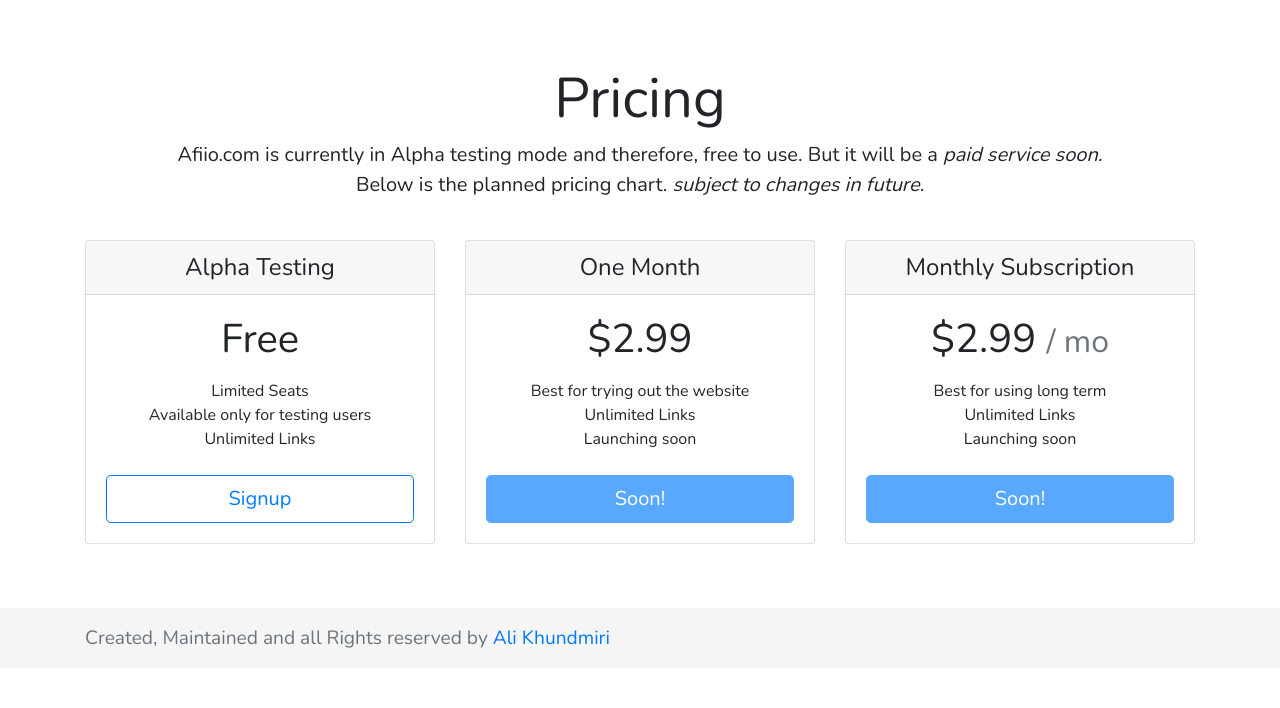
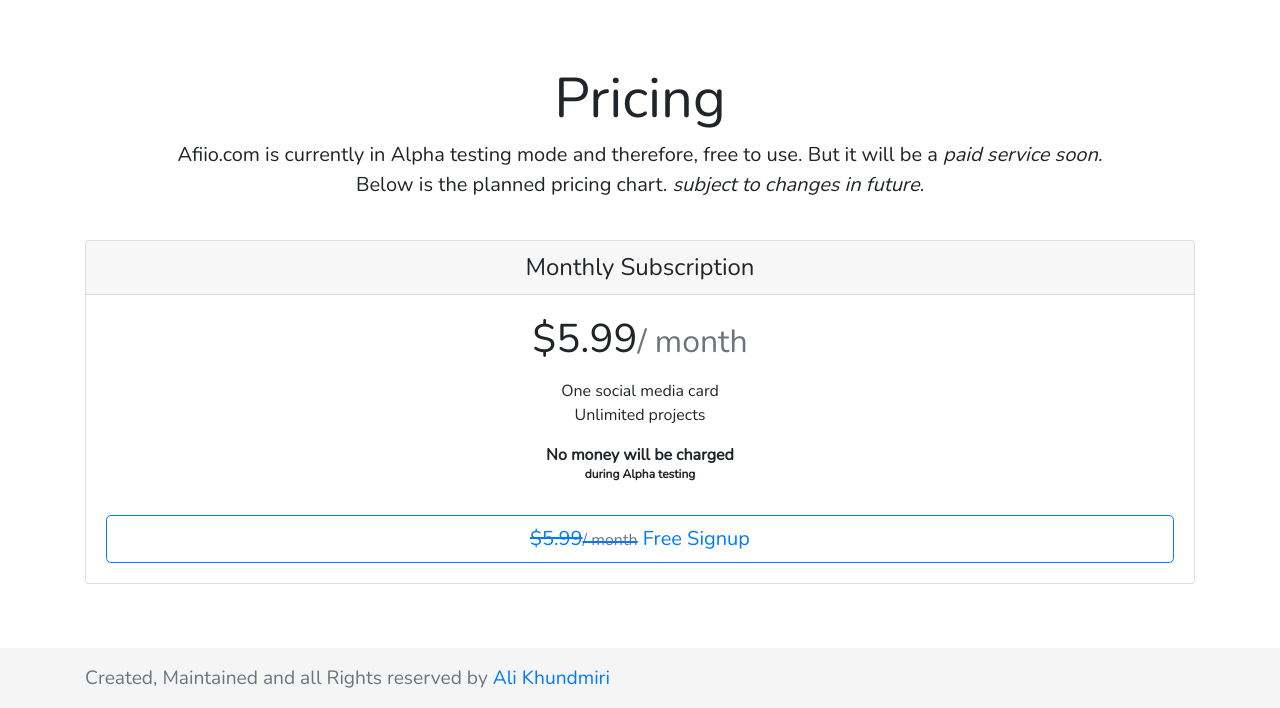
Before and after one commit to alikhundmiri/afiio, a Django app: page / in a window 1280 px wide. Shown: the part 2620-3328 px from the top of the page. Before the commit the page ends 3268 px from the top, so only its background shows below. Run offline with Django 3.2, Linux system fonts and the light colour scheme; some libraries are stand-ins or nearby versions.

Commit message:
testing user social pic-1

```diff
--- a/core/templates/core/user_profile.html
+++ b/core/templates/core/user_profile.html
@@ -94,6 +94,7 @@
 </style>
 {% endblock %}
 
+
 {% block meta_description %}{% if user.get_full_name %}{{user.first_name}} {{user.last_name}}{% else %}{{user.username}}{% endif %}'s online business card has {{products|length}} projects on Afiio || {{user.profile.profession}} {% endblock %}
 
 {% block meta_author %}@{{user.username}}{% endblock %}
@@ -108,9 +109,9 @@
 
 	<meta property="og:url" content="{{ request.build_absolute_uri }}">
 
-	<meta name="twitter:image" content="https://side-projects.s3.amazonaws.com/afiio/static/images/Afiio_logo_curve.png">
+	<meta name="twitter:image" content="https://s3.amazonaws.com/side-projects/afiio/media/profiles/ali/card/ali_user_card_1.png">
 
-	<meta property="og:image" content="https://side-projects.s3.amazonaws.com/afiio/static/images/Afiio_logo_curve.png">
+	<meta property="og:image" content="https://s3.amazonaws.com/side-projects/afiio/media/profiles/ali/card/ali_user_card_1.png">
 
 	<meta name="twitter:title" content="{% if user.get_full_name %}{{user.first_name}} {{user.last_name}}{% else %}{{user.username}}{% endif %}'s Portfolio on Afiio.com || {{user.profile.profession}}">
 
--- a/templates/content_pricing.html
+++ b/templates/content_pricing.html
@@ -4,7 +4,7 @@
 	</div>
 	<div class="container">
 		<div class="card-deck mb-3 text-center">
-			<div class="card mb-4 box-shadow hidden">
+			<!-- <div class="card mb-4 box-shadow hidden">
 				<div class="card-header">
 					<h4 class="my-0 font-weight-normal">Alpha Testing</h4>
 				</div>
@@ -17,34 +17,43 @@
 					</ul>
 					<a class="btn btn-lg btn-block btn-outline-primary" href="{% url 'register' %}">Signup</a>
 				</div>
-			</div>
-			<div class="card mb-4 box-shadow">
-				<div class="card-header">
-					<h4 class="my-0 font-weight-normal">One Month</h4>
-				</div>
-				<div class="card-body">
-					<h1 class="card-title pricing-card-title">$2.99</h1>
-					<ul class="list-unstyled mt-3 mb-4">
-						<li>Best for trying out the website</li>
-						<li>Unlimited Links</li>
-						<li>Launching soon</li>
-					</ul>
-					<button type="button" class="btn btn-lg btn-block btn-primary" disabled>Soon!</button>
-				</div>
-			</div>
+			</div> -->
 			<div class="card mb-4 box-shadow">
 				<div class="card-header">
 					<h4 class="my-0 font-weight-normal">Monthly Subscription</h4>
 				</div>
 				<div class="card-body">
-					<h1 class="card-title pricing-card-title">$2.99 <small class="text-muted">/ mo</small></h1>
+					<h1 class="card-title pricing-card-title">$5.99<small class="text-muted">/ month</small></h1>
+					<ul class="list-unstyled mt-3 mb-4">
+						<li>One social media card</li>
+						<li>Unlimited projects</li>
+						<li><p class="lead"> </p></li>
+						<li><p class="lead"> </p></li>
+						<li><b>No money will be charged</b></li>
+						<li><b><sup>during Alpha testing</sup></b></li>
+					</ul>
+					<a class="btn btn-lg btn-block btn-outline-primary" href="{% url 'register' %}"><strike>$5.99<small class="text-muted">/ month</small></strike> Free Signup</a>
+					<!-- <button type="button" class="btn btn-lg btn-block btn-primary" disabled>Soon!</button> -->
+				</div>
+			</div>
+			<!-- <div class="card mb-4 box-shadow">
+				<div class="card-header">
+					<h4 class="my-0 font-weight-normal">Monthly Subscription</h4>
+				</div>
+				<div class="card-body">
+					<h1 class="card-title pricing-card-title">$2.99 <small class="text-muted">/ month</small></h1>
 					<ul class="list-unstyled mt-3 mb-4">
 						<li>Best for using long term</li>
 						<li>Unlimited Links</li>
 						<li>Launching soon</li>
+						<li><p class="lead"> </p></li>
+						<li><p class="lead"> </p></li>
+						<li><b>Free Signup <sup>For Now</sup></b></li>
 					</ul>
+					<a class="btn btn-lg btn-block btn-outline-primary" href="{% url 'register' %}">Free Signup</a>
 					<button type="button" class="btn btn-lg btn-block btn-primary" disabled>Soon!</button>
 				</div>
-			</div>
+			</div> -->
+
 		</div>
 	</div>
```
Also changed, not shown: core/templates/core/user_card.html (+14 -8 lines), db.sqlite3.
